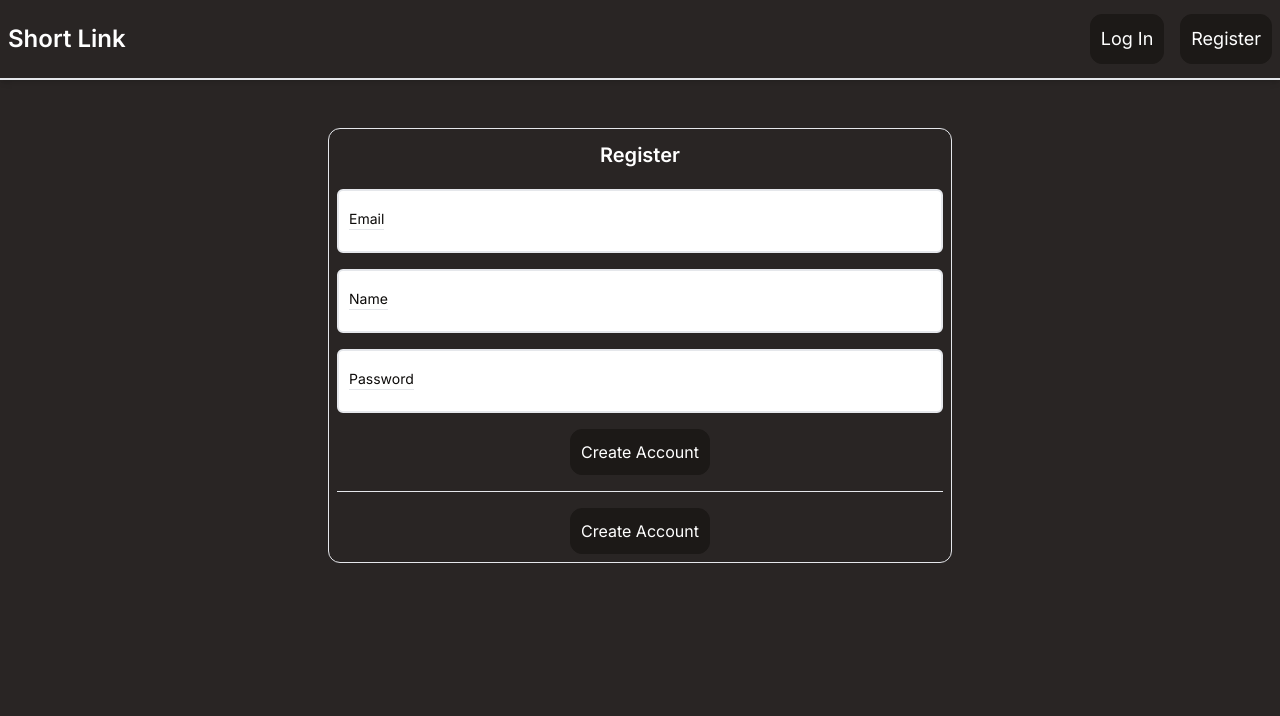
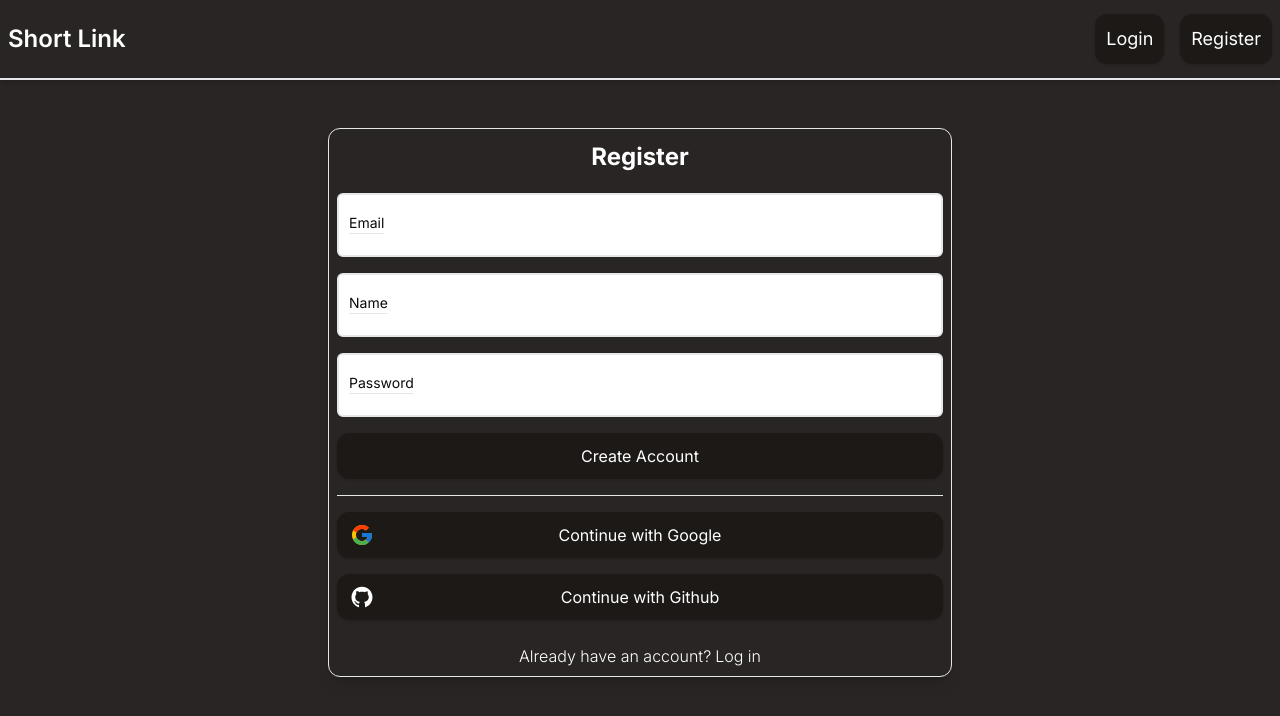
Before and after one commit to AndyAND-Y/Short-Link, a Next.js app: page /register in a window 1280 px wide. Shown: the top 716 px of the page. Built offline with nearby package versions, Linux system fonts and the light colour scheme.

Commit message:
Register UI Done

```diff
--- a/package.json
+++ b/package.json
@@ -19,7 +19,9 @@
         "next-auth": "^4.24.5",
         "react": "^18",
         "react-dom": "^18",
-        "react-hook-form": "^7.49.3"
+        "react-hook-form": "^7.49.3",
+        "react-hot-toast": "^2.4.1",
+        "react-icons": "^5.0.1"
     },
     "devDependencies": {
         "@types/node": "^20",
--- a/src/app/api/auth/[...nextauth]/route.ts
+++ b/src/app/api/auth/[...nextauth]/route.ts
@@ -1,7 +1,8 @@
 import bcrypt from "bcrypt";
-import NextAuth, { AuthOptions } from "next-auth"
-import { PrismaAdapter } from "@next-auth/prisma-adapter"
-import GoogleProvider from "next-auth/providers/google"
+import NextAuth, { AuthOptions } from "next-auth";
+import { PrismaAdapter } from "@next-auth/prisma-adapter";
+import GoogleProvider from "next-auth/providers/google";
+import GithubProvider from "next-auth/providers/github";
 import CredentialsProvider from "next-auth/providers/credentials";
 import prisma from "@/lib/prismadb";
 
@@ -9,6 +10,14 @@ import prisma from "@/lib/prismadb";
 const authOptions: AuthOptions = {
     adapter: PrismaAdapter(prisma),
     providers: [
+        GithubProvider({
+            clientId: process.env.GITHUB_ID as string,
+            clientSecret: process.env.GITHUB_SECRET as string
+        }),
+        GoogleProvider({
+            clientId: process.env.GOOGLE_CLIENT_ID as string,
+            clientSecret: process.env.GOOGLE_CLIENT_SECRET as string
+        }),
         CredentialsProvider({
             name: 'credentials',
             credentials: {
--- a/src/app/api/register/route.ts
+++ b/src/app/api/register/route.ts
@@ -15,7 +15,7 @@ export async function POST(
 
     const hashedPassword = await bcrypt.hash(password, 12);
 
-    const user = await prisma?.user.create({
+    const user = await prisma.user.create({
         data:
             { email, name, hashedPassword }
     })
--- a/src/app/layout.tsx
+++ b/src/app/layout.tsx
@@ -2,6 +2,7 @@ import type { Metadata } from "next";
 import { Inter } from "next/font/google";
 import "./globals.css";
 import Navbar from "@/components/Navbar";
+import ToasterProvider from "@/providers/ToasterProvider";
 
 const inter = Inter({ subsets: ["latin"] });
 
@@ -19,6 +20,7 @@ export default function RootLayout({
         <html lang="en">
 
             <body className={inter.className}>
+                <ToasterProvider />
                 <Navbar />
                 {children}
             </body>
--- a/src/app/login/page.tsx
+++ b/src/app/login/page.tsx
@@ -0,0 +1,91 @@
+"use client"
+
+import Button from "@/components/Button"
+import Input from "@/components/Input"
+import { signIn } from "next-auth/react"
+import { useState } from "react"
+import { FieldValues, useForm } from "react-hook-form"
+import { AiFillGithub } from "react-icons/ai"
+import { FcGoogle } from "react-icons/fc"
+
+export default function Register() {
+
+    const [isLoading, setIsLoading] = useState(false)
+
+    const { register, handleSubmit, formState: { errors, } } = useForm<FieldValues>({
+        defaultValues: {
+            email: "",
+            password: "",
+        }
+    })
+
+    return (
+        <div
+            className="flex justify-center items-center p-4 mt-8"
+        >
+            <div
+                className="p-2 flex flex-col sm:w-1/2 w-3/5 border text-white items-center gap-4 rounded-xl shadow-lg"
+            >
+                <h4
+                    className="p-1 text-2xl font-bold"
+                >
+                    Login
+                </h4>
+
+                <Input
+                    formControl={{
+                        id: "email",
+                        register,
+                        errors
+                    }}
+                    label="Email"
+                />
+                <Input
+                    formControl={{
+                        id: "password",
+                        register,
+                        errors
+                    }}
+                    label="Password"
+                    type="password"
+                />
+
+
+                <Button
+                    label="Continue"
+                    onClick={() => { }}
+                />
+                <hr
+                    className="w-full"
+                />
+                <Button
+                    label="Continue with Google"
+                    icon={FcGoogle}
+                    onClick={() => signIn("google")}
+                />
+                <Button
+                    label="Continue with Github"
+                    icon={AiFillGithub}
+                    onClick={() => signIn("google")}
+                />
+
+                <div
+                    className="text-center mt-2 font-light text-xs sm:text-base"
+                >
+                    <p className="flex gap-1 flex-col sm:flex-row">
+                        First time using Short Link?
+                        <span
+                            onClick={() => { }}
+                            className="cursor-pointer hover:underline"
+                        >
+                            Create an account
+                        </span>
+                    </p>
+                </div>
+
+            </div>
+
+        </div>
+    )
+
+}
--- a/src/app/register/page.tsx
+++ b/src/app/register/page.tsx
@@ -2,12 +2,20 @@
 
 import Button from "@/components/Button"
 import Input from "@/components/Input"
+import axios from "axios"
+import { signIn } from "next-auth/react"
+import { useRouter } from "next/navigation"
 import { useState } from "react"
-import { FieldValues, useForm } from "react-hook-form"
+import { FieldValues, SubmitHandler, useForm } from "react-hook-form"
+import { toast } from "react-hot-toast"
+import { AiFillGithub } from "react-icons/ai"
+import { FcGoogle } from "react-icons/fc"
 
 export default function Register() {
 
-    const [isLoading, setIsLoading] = useState(false)
+    const router = useRouter();
+
+    const [isLoading, setIsLoading] = useState(false);
 
     const { register, handleSubmit, formState: { errors, } } = useForm<FieldValues>({
         defaultValues: {
@@ -17,15 +25,47 @@ export default function Register() {
         }
     })
 
+
+    const onSubmit: SubmitHandler<FieldValues> = (data) => {
+
+        setIsLoading(true)
+        axios.post('/api/register', data)
+            .then(() => {
+                toast.success("Account Created!", {
+                    style: {
+                        border: '1px solid white',
+                        padding: '4px',
+                        backgroundColor: '#1c1917',
+                        color: 'white'
+                    }
+                });
+                router.push('/');
+            })
+            .catch((error) => {
+                toast.error("Something went wrong! :(", {
+                    style: {
+                        border: '1px solid white',
+                        padding: '4px',
+                        backgroundColor: '#1c1917',
+                        color: 'white'
+                    }
+                });
+            })
+            .finally(() => {
+                setIsLoading(false);
+            })
+    }
+
+
     return (
         <div
             className="flex justify-center items-center p-4 mt-8"
         >
             <div
-                className="flex flex-col w-1/2 border text-white items-center gap-4 rounded-xl p-2"
+                className="p-2 flex flex-col sm:w-1/2 w-3/5 border text-white items-center gap-4 rounded-xl shadow-lg "
             >
                 <h4
-                    className="p-1 text-xl font-semibold"
+                    className="p-1 text-2xl font-bold"
                 >
                     Register
                 </h4>
@@ -37,6 +77,9 @@ export default function Register() {
                         errors
                     }}
                     label="Email"
+                    type="email"
+                    required
+                    disabled={isLoading}
                 />
                 <Input
                     formControl={{
@@ -45,6 +88,8 @@ export default function Register() {
                         errors
                     }}
                     label="Name"
+                    required
+                    disabled={isLoading}
                 />
 
                 <Input
@@ -55,18 +100,46 @@ export default function Register() {
                     }}
                     label="Password"
                     type="password"
+                    required
+                    disabled={isLoading}
                 />
 
 
                 <Button
                     label="Create Account"
+                    onClick={handleSubmit(onSubmit)}
+                    disabled={isLoading}
                 />
                 <hr
                     className="w-full"
                 />
                 <Button
-                    label="Create Account"
+                    label="Continue with Google"
+                    icon={FcGoogle}
+                    onClick={() => signIn("google")}
+                    disabled={isLoading}
                 />
+                <Button
+                    label="Continue with Github"
+                    icon={AiFillGithub}
+                    onClick={() => signIn("github")}
+                    disabled={isLoading}
+                />
+
+                <div
+                    className="text-center mt-2 font-light text-xs sm:text-base"
+                >
+                    <p className="flex gap-1 flex-col sm:flex-row">
+                        Already have an account?
+                        <span
+                            onClick={() => { router.push('/login') }}
+                            className="cursor-pointer hover:underline"
+                        >
+                            Log in
+                        </span>
+                    </p>
+                </div>
+
             </div>
 
         </div>
--- a/src/components/Button.tsx
+++ b/src/components/Button.tsx
@@ -1,19 +1,48 @@
+import { IconType } from "react-icons";
 
 interface ButtonProps {
     label: string,
-    onClick?: () => void;
+    onClick: () => void;
+    disabled?: boolean,
+    icon?: IconType
 }
 
 
 const Button: React.FC<ButtonProps> = ({
     label,
     onClick,
+    icon: Icon,
+    disabled
 }) => {
 
     return <button
-        className="p-[10px] bg-stone-900 border border-stone-900 rounded-xl hover:bg-stone-950 hover:border-white transition duration-300"
+        disabled={disabled}
+        className="
+            items-center
+            relative
+            w-full
+            gap-1
+            p-[10px]
+            bg-stone-900
+            border
+            border-stone-900
+            shadow
+            rounded-xl
+            hover:bg-stone-950
+            hover:border-white
+            transition
+            duration-200
+            disabled:opacity-70
+            disabled:cursor-not-allowed
+        "
         onClick={onClick}
     >
+        {Icon && (
+            <Icon
+                size={24}
+                className="absolute left-3 hidden sm:block"
+            />
+        )}
         {label}
     </button>
 
--- a/src/components/Navbar.tsx
+++ b/src/components/Navbar.tsx
@@ -18,7 +18,7 @@ export default function Navbar() {
             </div>
             <div className="flex gap-4 p-2 text-lg text-white">
                 <Button
-                    label="Log In"
+                    label="Login"
                     onClick={() => router.push('/login')}
                 />
                 <Button
--- /dev/null
+++ b/src/providers/ToasterProvider.tsx
@@ -0,0 +1,11 @@
+"use client";
+
+import { Toaster } from "react-hot-toast";
+
+const ToasterProvider = () => {
+    return (
+        <Toaster />
+    );
+}
+
+export default ToasterProvider;
```
Also changed, not shown: 1 other file (tests, documents, lock files or other folders).
